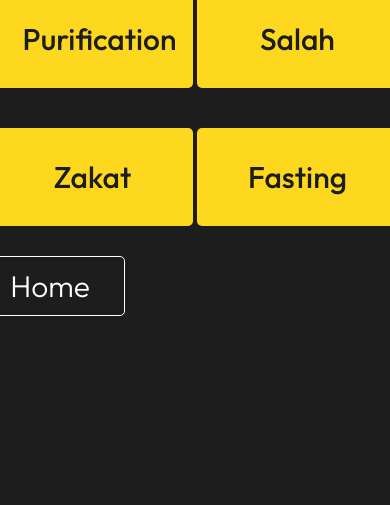
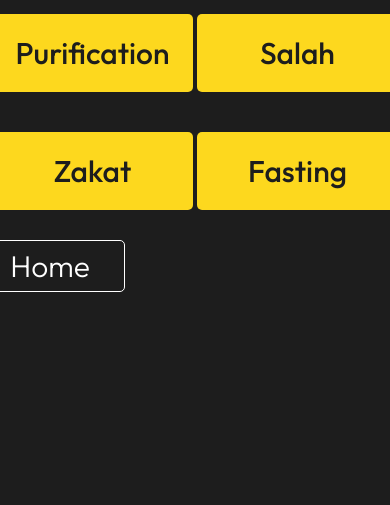
Before and after one commit to omar-shakhtour/FiqhTrivia, a plain HTML site: page index.html in a window 390 px wide. Shown: the part 339-844 px from the top of the page. Drawn offline with Linux system fonts and the light colour scheme.

Commit message:
Update styles.css

```diff
--- a/styles.css
+++ b/styles.css
@@ -100,7 +100,7 @@ body.wrong {
     font-family: 'Outfit', sans-serif;
     font-size: 1.5rem;
     font-weight: 500;
-    padding: 30px 30px;
+    padding: 20px 30px;
     margin: 20px 0;
     display:inline-block;
 }
@@ -165,7 +165,7 @@ body.wrong {
     border-width: 1px;
     border-color: rgb(255, 255, 255);
     font-size: 1.5rem;
-    padding: 10px 20px;
+    padding: 6px 20px;
     margin: 10px;
 }
 
@@ -270,6 +270,7 @@ body.wrong {
     }
     .pure-btn, .salah-btn, .zakat-btn, .fasting-btn{
         width: 200px;
+        padding: 20px 20px;
     }
     .btn-grid{
         display: flex;
@@ -306,6 +307,7 @@ body.wrong {
     }
     .pure-btn, .salah-btn, .zakat-btn, .fasting-btn{
         width: 200px;
+        padding: 20px 20px;
     }
     .btn-grid{
         display: flex;
```
